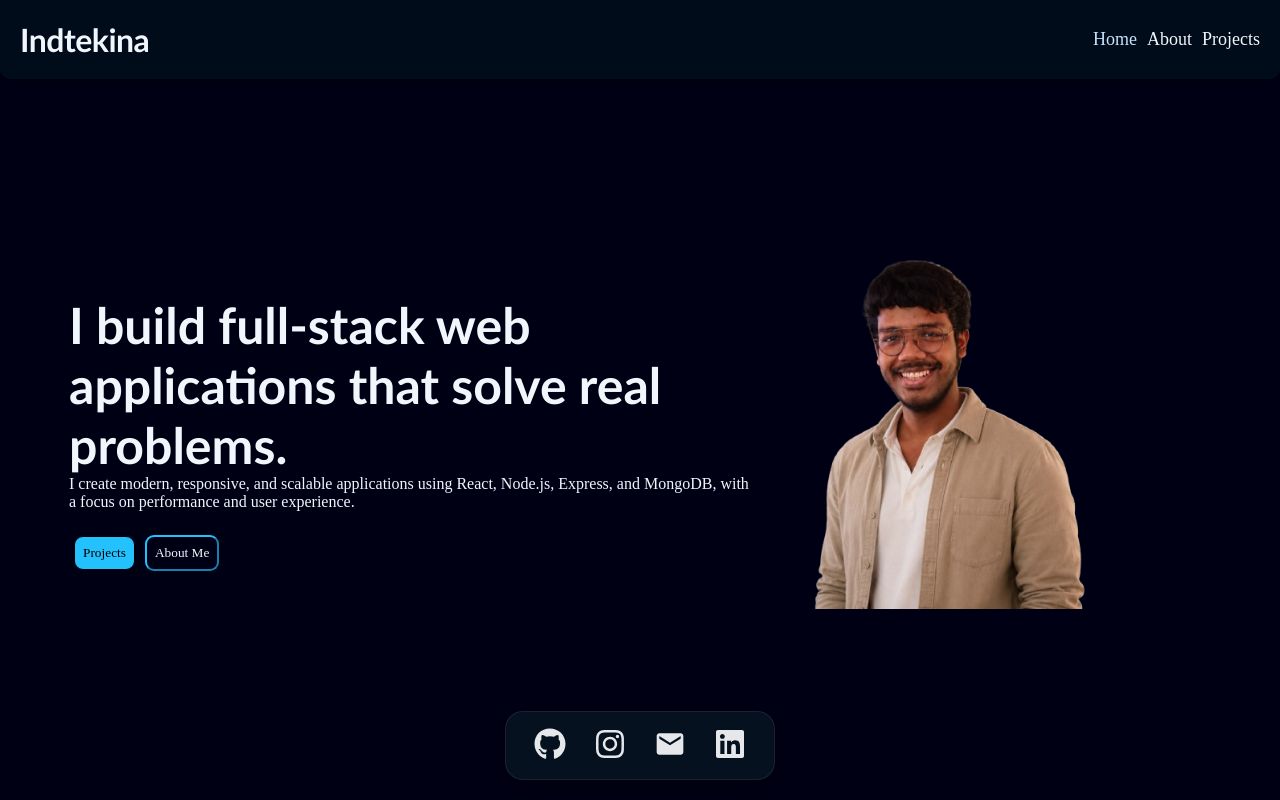
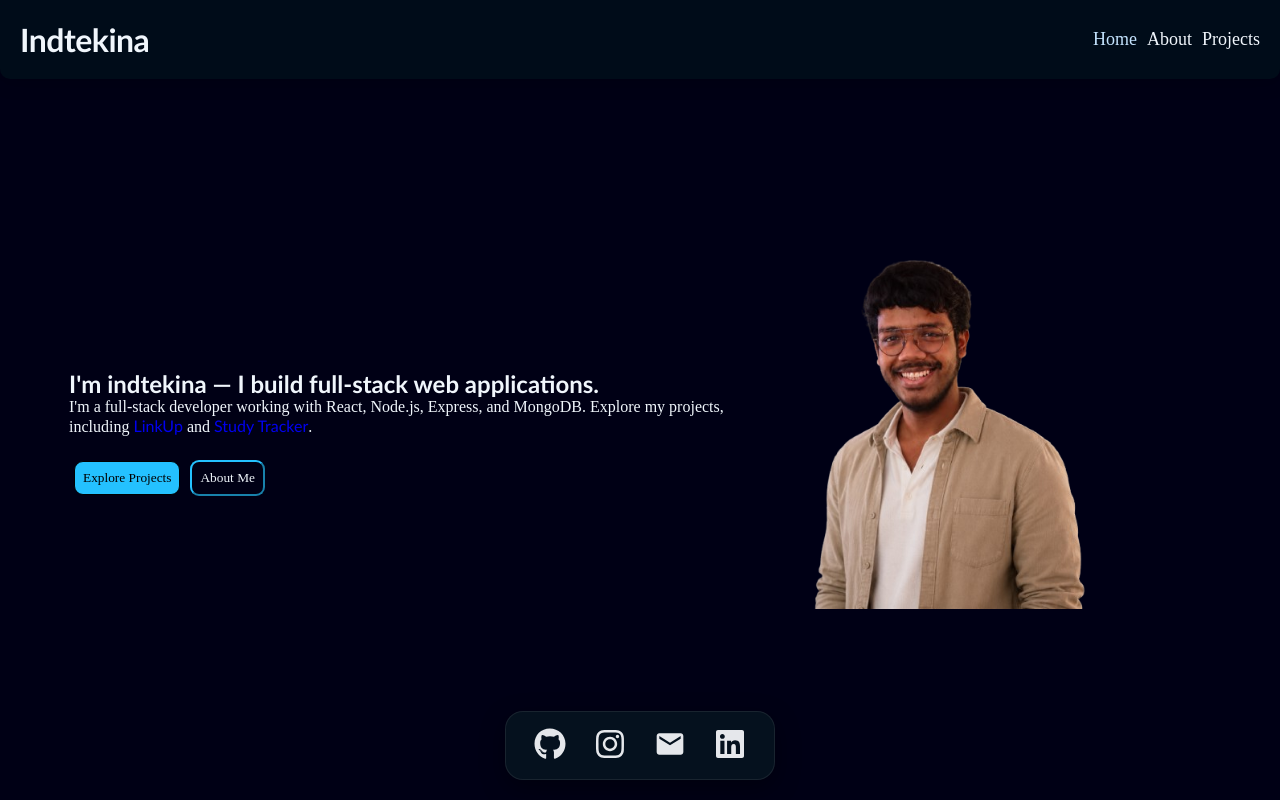
Before and after one commit to indtekina2/indtekina, a React (Vite) app: page / in a window 1280 px wide. Built offline with nearby package versions, Linux system fonts and the light colour scheme.

Commit message:
Improve portfolio SEO and project discoverability

```diff
--- a/src/Pages/Home/Home.jsx
+++ b/src/Pages/Home/Home.jsx
@@ -1,47 +1,56 @@
 import React from "react";
 import "./Home.css";
-import { useNavigate } from "react-router-dom";
-
+import { Link, useNavigate } from "react-router-dom";
+import SEO from "../../Components/SEO";
 import profile_img from "../../assets/Last_Pic.png";
 
 function Home() {
   const navigate = useNavigate();
   return (
     <div className="hero_container">
+      <SEO
+        title="indtekina | Full-Stack Developer — LinkUp & Study Tracker"
+        description="I'm indtekina, a full-stack developer building web applications with React, Node.js, Express, and MongoDB. Explore LinkUp and Study Tracker."
+        path="/"
+        schema={{
+          "@context": "https://schema.org",
+          "@type": "ProfilePage",
+          name: "indtekina — Full-Stack Developer",
+          url: "https://indtekina.vercel.app/",
+          mainEntity: {
+            "@type": "Person",
+            name: "Aniket Das",
+            alternateName: "indtekina",
+            url: "https://indtekina.vercel.app/",
+            sameAs: ["https://github.com/indtekina2"]
+          }
+        }}
+      />
       <section className="hero">
         <div className="hero_text">
-          <h2>I build full-stack web applications that solve real problems.</h2>
+          <h1>I'm indtekina — I build full-stack web applications.</h1>
 
           <p>
-            I create modern, responsive, and scalable applications using React,
-            Node.js, Express, and MongoDB, with a focus on performance and user
-            experience.
+            I'm a full-stack developer working with React, Node.js, Express,
+            and MongoDB. Explore my projects, including{" "}
+            <Link to="/projects/linkup">LinkUp</Link> and{" "}
+            <Link to="/projects/study-tracker">Study Tracker</Link>.
           </p>
 
           <br />
 
           <div className="hero_buttons">
-            <button
-              className="full_button"
-              onClick={() => {
-                navigate("/projects");
-              }}
-            >
-              Projects
+            <button className="full_button" onClick={() => navigate("/projects")}>
+              Explore Projects
             </button>
-            <button
-              className="secondary_btn empty_button"
-              onClick={() => {
-                navigate("/about");
-              }}
-            >
+            <button className="secondary_btn empty_button" onClick={() => navigate("/about")}>
               About Me
             </button>
           </div>
         </div>
 
         <div className="hero_image">
-          <img src={profile_img} alt="hero image" />
+          <img src={profile_img} alt="indtekina, full-stack developer" />
         </div>
       </section>
     </div>
```
